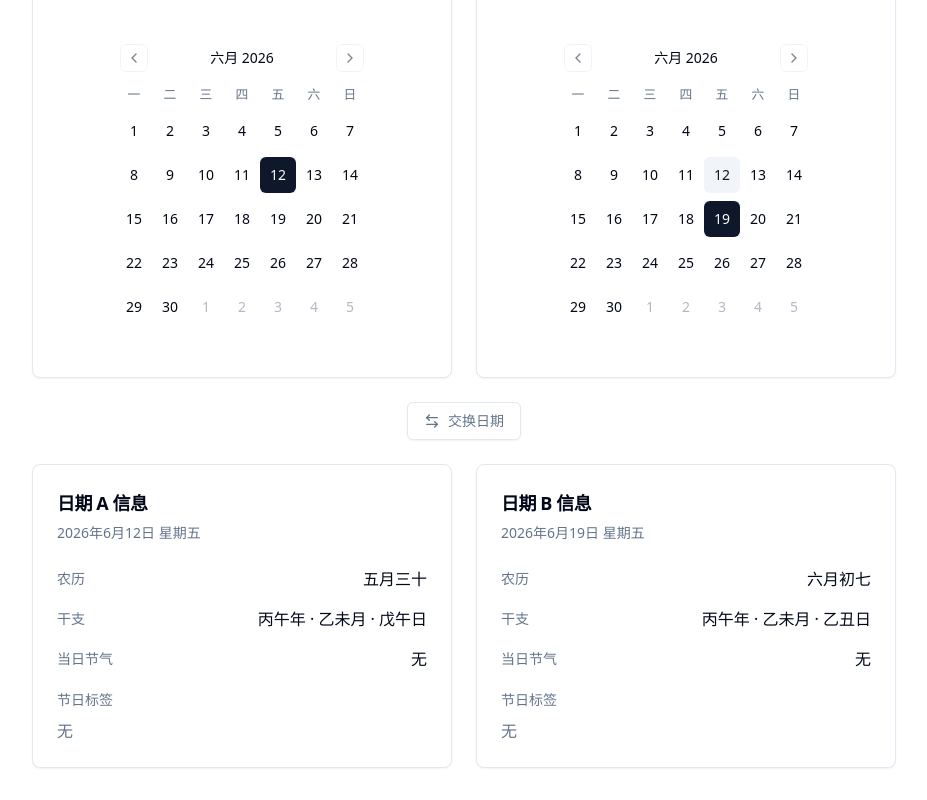
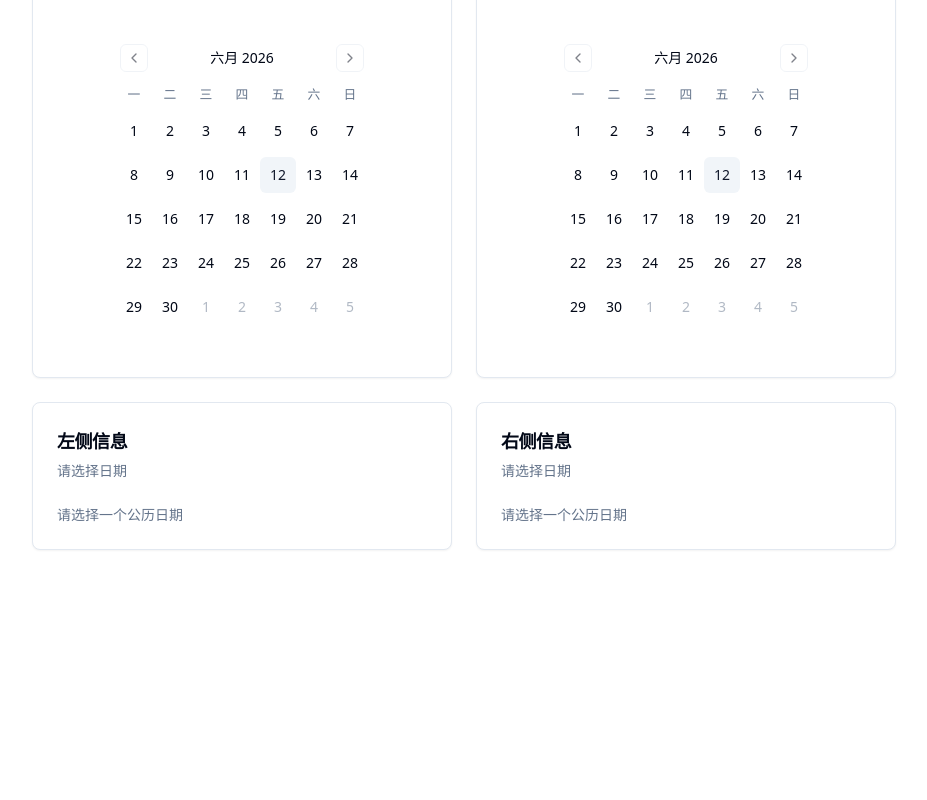
Before and after one commit to LcjGitHub/label-6124, a Next.js app: page /date-compare in a window 1280 px wide. Shown: the part 264-1064 px from the top of the page, without its empty margins (176-1103 px from the left). After the commit the page ends 846 px from the top, so only its background shows below. Built offline with nearby package versions, Linux system fonts and the light colour scheme.

Commit message:
.913020344866380:b89d2609c2dbbb241f69d6c0c2de969c_6a2b8bf736d898ac98c448de.6a2b91ec36d898ac98c44c50.6a2b91eb1f9a2bba91feb789:Trae CN.T(2026/6/12 12:58:20)

```diff
--- a/src/components/date-compare-panel.tsx
+++ b/src/components/date-compare-panel.tsx
@@ -11,14 +11,11 @@ import {
 } from "@/components/ui/card";
 import { Badge } from "@/components/ui/badge";
 import {
-  CALENDAR_YEAR_MAX,
-  CALENDAR_YEAR_MIN,
   formatSolarDate,
   getDayEntry,
   type DayEntry,
 } from "@/lib/calendar";
 import { zhCN } from "date-fns/locale";
-import { ArrowLeftRight } from "lucide-react";
 
 interface DateCompareSideProps {
   title: string;
@@ -32,17 +29,17 @@ function DateCompareSide({ title, date, onDateChange }: DateCompareSideProps) {
       <CardHeader>
         <CardTitle className="text-lg">{title}</CardTitle>
         <CardDescription>
-          数据范围 {CALENDAR_YEAR_MIN}–{CALENDAR_YEAR_MAX} 年
+          数据范围二零二零–二零三零年
         </CardDescription>
       </CardHeader>
       <CardContent className="flex justify-center">
         <Calendar
           mode="single"
           selected={date}
-          onSelect={onDateChange}
+          onSelect={(d) => d && onDateChange(d)}
           locale={zhCN}
-          fromDate={new Date(CALENDAR_YEAR_MIN, 0, 1)}
-          toDate={new Date(CALENDAR_YEAR_MAX, 11, 31)}
+          fromDate={new Date(2020, 0, 1)}
+          toDate={new Date(2030, 11, 31)}
           defaultMonth={date}
         />
       </CardContent>
@@ -64,7 +61,7 @@ function InfoDisplay({ title, date }: InfoDisplayProps) {
           <CardDescription>请选择日期</CardDescription>
         </CardHeader>
         <CardContent>
-          <p className="text-sm text-muted-foreground">请在上方选择一个公历日期</p>
+          <p className="text-sm text-muted-foreground">请选择一个公历日期</p>
         </CardContent>
       </Card>
     );
@@ -81,7 +78,7 @@ function InfoDisplay({ title, date }: InfoDisplayProps) {
         </CardHeader>
         <CardContent>
           <p className="text-sm text-muted-foreground">
-            该日期不在 Mock 数据范围内（{CALENDAR_YEAR_MIN}–{CALENDAR_YEAR_MAX}）。
+            该日期不在模拟数据范围内（二零二零–二零三零年）。
           </p>
         </CardContent>
       </Card>
@@ -107,7 +104,7 @@ function InfoDisplay({ title, date }: InfoDisplayProps) {
           value={solarTermDisplay}
           highlight={!!entry.solarTerm}
         />
-        {entry.festivals.length > 0 ? (
+        {entry.festivals.length > 0 && (
           <div className="space-y-2">
             <span className="text-sm font-medium text-muted-foreground">节日标签</span>
             <div className="flex flex-wrap gap-2">
@@ -117,11 +114,6 @@ function InfoDisplay({ title, date }: InfoDisplayProps) {
                 </Badge>
               ))}
             </div>
-          </div>
-        ) : (
-          <div className="space-y-2">
-            <span className="text-sm font-medium text-muted-foreground">节日标签</span>
-            <p className="text-base font-medium text-muted-foreground">无</p>
           </div>
         )}
       </CardContent>
@@ -153,47 +145,27 @@ function InfoRow({ label, value, highlight }: InfoRowProps) {
 }
 
 export function DateComparePanel() {
-  const [leftDate, setLeftDate] = useState<Date | undefined>(new Date());
-  const [rightDate, setRightDate] = useState<Date | undefined>(() => {
-    const d = new Date();
-    d.setDate(d.getDate() + 7);
-    return d;
-  });
-
-  const handleSwap = () => {
-    const temp = leftDate;
-    setLeftDate(rightDate);
-    setRightDate(temp);
-  };
+  const [leftDate, setLeftDate] = useState<Date | undefined>(undefined);
+  const [rightDate, setRightDate] = useState<Date | undefined>(undefined);
 
   return (
     <div className="space-y-6">
       <div className="grid gap-6 md:grid-cols-2">
         <DateCompareSide
-          title="日期 A"
+          title="左侧日期"
           date={leftDate}
           onDateChange={setLeftDate}
         />
         <DateCompareSide
-          title="日期 B"
+          title="右侧日期"
           date={rightDate}
           onDateChange={setRightDate}
         />
       </div>
 
-      <div className="flex justify-center">
-        <button
-          onClick={handleSwap}
-          className="inline-flex items-center gap-2 rounded-md border border-input bg-background px-4 py-2 text-sm font-medium text-muted-foreground shadow-sm transition-colors hover:bg-accent hover:text-accent-foreground"
-        >
-          <ArrowLeftRight className="h-4 w-4" />
-          交换日期
-        </button>
-      </div>
-
       <div className="grid gap-6 md:grid-cols-2">
-        <InfoDisplay title="日期 A 信息" date={leftDate} />
-        <InfoDisplay title="日期 B 信息" date={rightDate} />
+        <InfoDisplay title="左侧信息" date={leftDate} />
+        <InfoDisplay title="右侧信息" date={rightDate} />
       </div>
     </div>
   );
```
Also changed, not shown: 1 other file (tests, documents, lock files or other folders).
